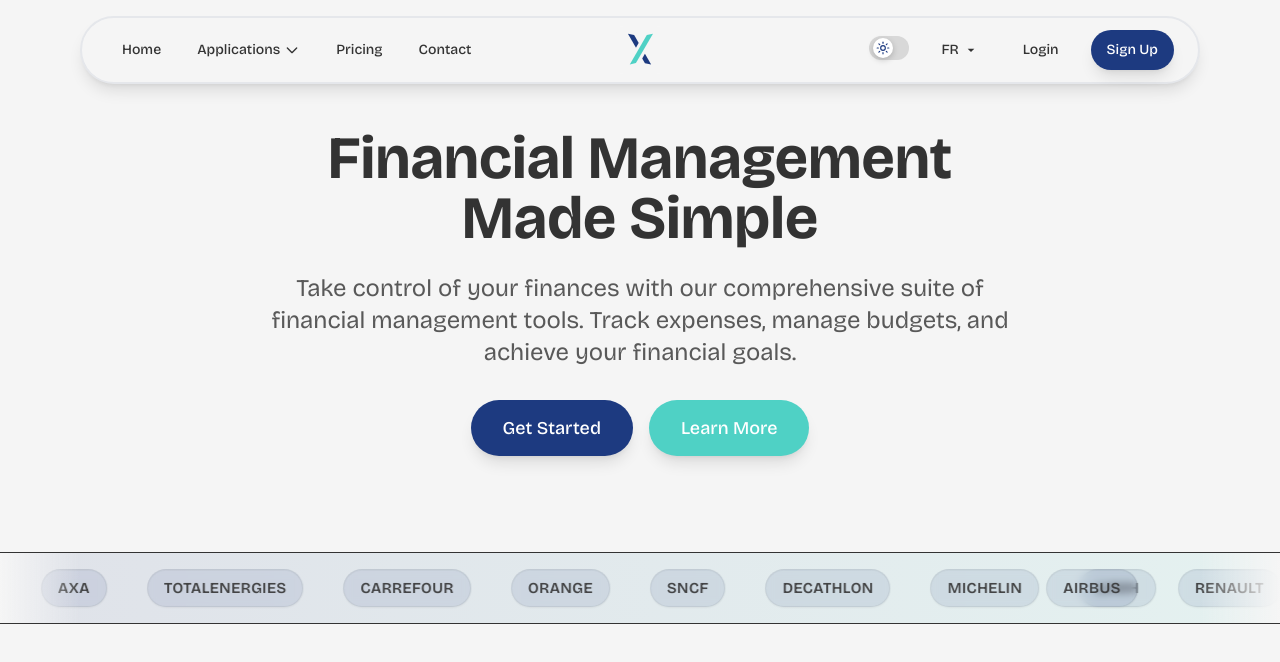
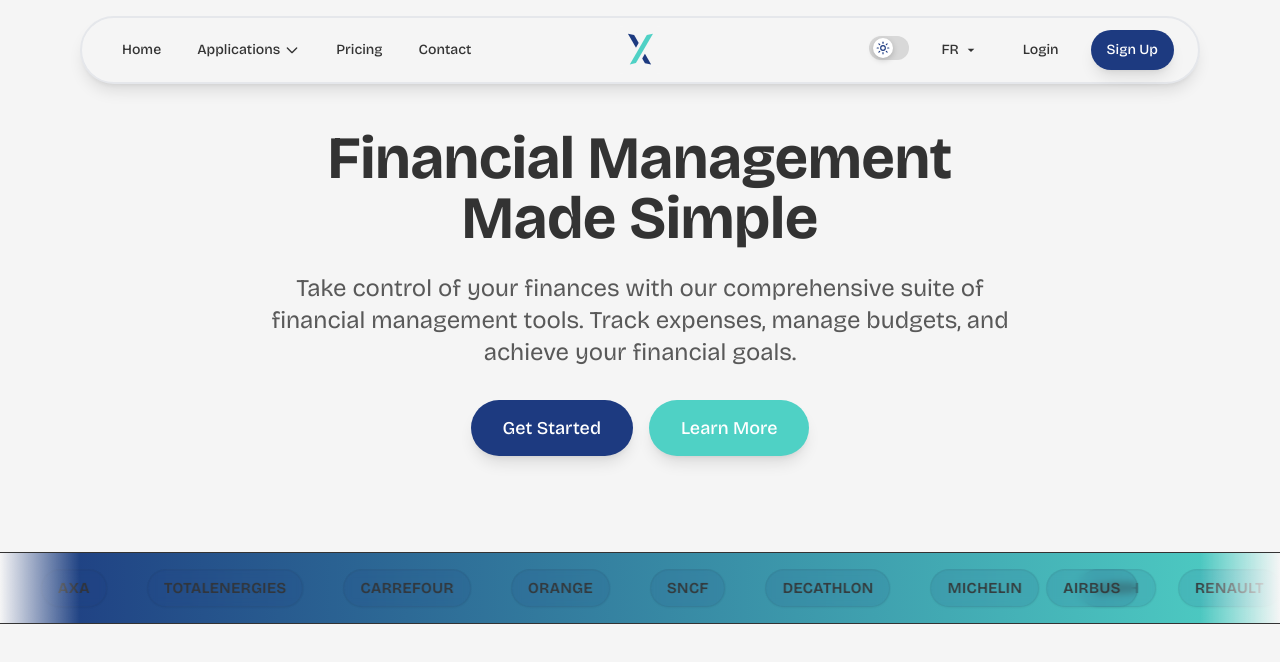
Before and after one commit to AirKyzzZ/maexis, a Next.js app: page /finance in a window 1280 px wide. Shown: the top 662 px of the page. Built offline with nearby package versions, Linux system fonts and the light colour scheme.

Commit message:
[FIX]-Color

```diff
--- a/app/globals.css
+++ b/app/globals.css
@@ -13,7 +13,7 @@
 /* Dark mode theme */
 @media (prefers-color-scheme: dark) {
   :root {
-    --color-background: #1a1a1a;
+    --color-background: #333333;
     --color-foreground: #f5f5f5;
     --color-foreground-rgb: 245, 245, 245;
     --color-primary: #4FD1C5;
@@ -23,7 +23,7 @@
 
 /* Manual dark mode class - this should override everything */
 .dark {
-  --color-background: #1a1a1a ;
+  --color-background: #333333 ;
   --color-foreground: #f5f5f5 ;
   --color-foreground-rgb: 245, 245, 245 ;
   --color-primary: #4FD1C5 ;
--- a/src/components/clients.tsx
+++ b/src/components/clients.tsx
@@ -27,7 +27,7 @@ const Clients = () => {
         aria-hidden
       >
         <div
-          className="h-full w-full opacity-10"
+          className="h-full w-full"
           style={{
             background: 'linear-gradient(90deg, var(--color-primary), var(--color-secondary))',
           }}
```
